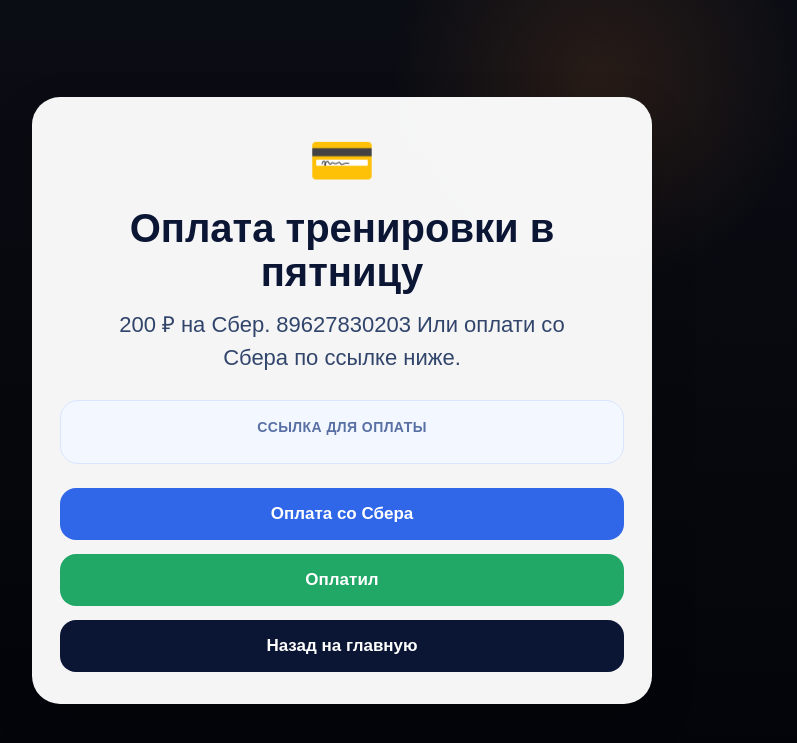
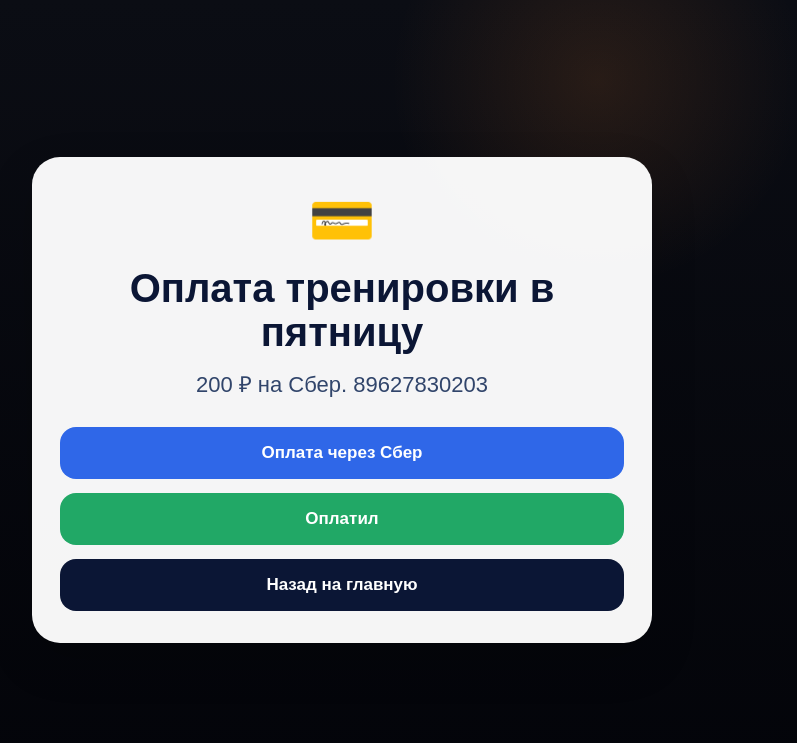
Before and after one commit to kiza821-code/basket-notifier, a Flask app: page /payment/friday in a window 1280 px wide. Shown: the top 743 px of the page, without its empty margins (298-1095 px from the left). Run offline with Flask 3, Linux system fonts and the light colour scheme; the visitor is signed in with stand-in values (Sample User, id 1).

Commit message:
upd payment_page

```diff
--- a/app.py
+++ b/app.py
@@ -903,7 +903,7 @@ def payment_thursday():
     return render_template(
         "payment_page.html",
         payment_title="Оплата тренировки в четверг",
-        payment_text="200 ₽ на Сбер.\n89138462207\nИли оплати со Сбера по ссылке ниже.",
+        payment_text="200 ₽ на Сбер.\n89138462207",
         payment_link=PAYMENT_LINK_THURSDAY,
         payment_day_key="thursday"
     )
@@ -914,7 +914,7 @@ def payment_friday():
     return render_template(
         "payment_page.html",
         payment_title="Оплата тренировки в пятницу",
-        payment_text="200 ₽ на Сбер.\n89627830203\nИли оплати со Сбера по ссылке ниже.",
+        payment_text="200 ₽ на Сбер.\n89627830203",
         payment_link=PAYMENT_LINK_FRIDAY
     )
 
--- a/templates/payment_page.html
+++ b/templates/payment_page.html
@@ -141,14 +141,10 @@
 
             <p class="payment-text">{{ payment_text }}</p>
 
-            <div class="payment-link-box">
-                <div class="payment-link-label">Ссылка для оплаты</div>
-                <div class="payment-link-value">{{ payment_link }}</div>
-            </div>
 
             <div class="payment-actions">
                 <a href="{{ payment_link }}" class="payment-btn payment-btn-primary" target="_blank" rel="noopener noreferrer">
-                    Оплата со Сбера
+                    Оплата через Сбер
                 </a>
 
                 <form method="POST" action="{{ url_for('confirm_payment', weekday_key=payment_day_key) }}">
```
